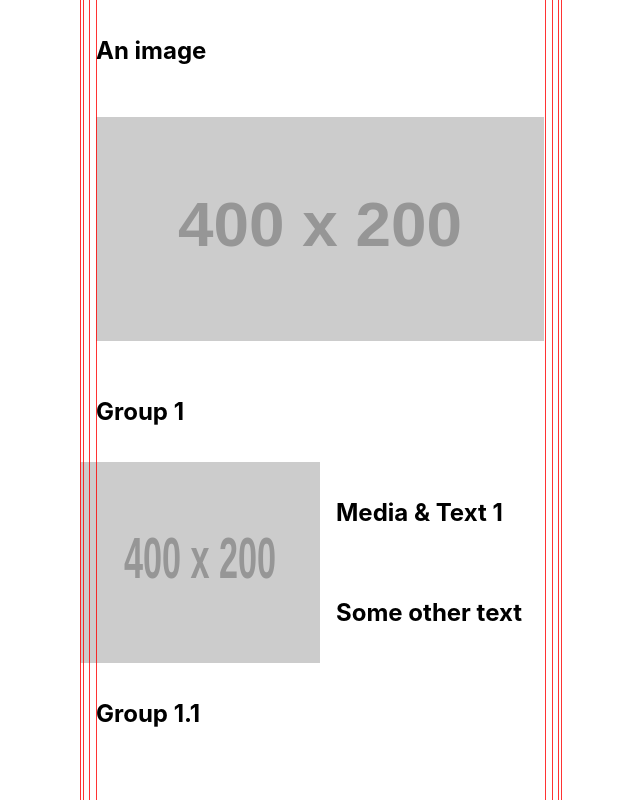
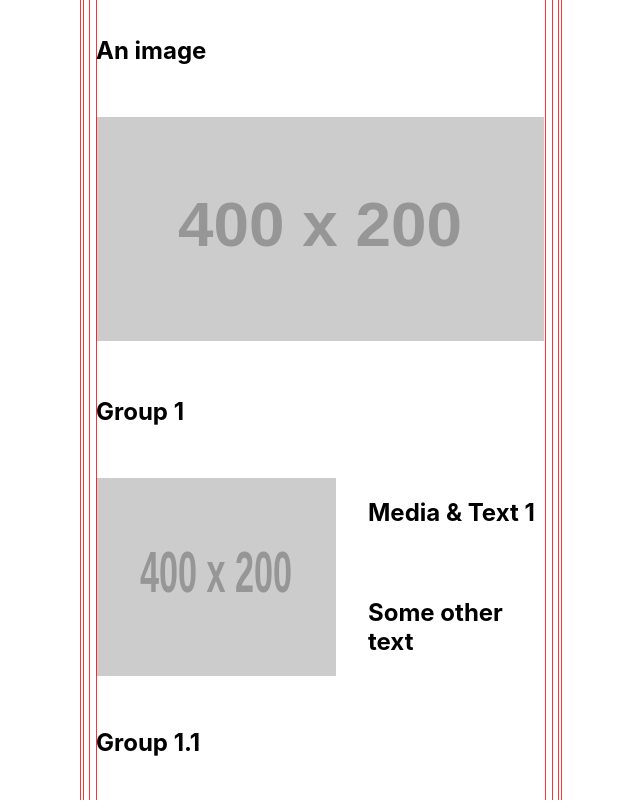
Before and after one commit to koke/innerblocks-styling, a React (Create React App) app: page / in a window 1280 px wide. Shown: the top 802 px of the page, without its empty margins (320-960 px from the left). Built offline with nearby package versions, Linux system fonts and the light colour scheme.

Commit message:
Improvements to media-text

```diff
--- a/src/App.css
+++ b/src/App.css
@@ -58,6 +58,14 @@
   width: 50%;
 }
 
+.media-container {
+  margin: 16px;
+}
+
+.media-container.selected {
+  margin: 12px;
+}
+
 .rulers {
   width: 480px;
   height: 100%;
--- a/src/App.js
+++ b/src/App.js
@@ -5,20 +5,31 @@ import './App.css';
 
 const Block = ( props ) => {
   const {
+    block,
+  } = props;
+
+  const {
+    constructor: BlockEdit,
     clientId,
-    className,
-    children,
-  } = props;
+    ...blockProps
+  } = block;
 
   const { store: selectedId, dispatch } = React.useContext(Context)
   const parents = getBlockParents( clientId );
-  const block = getBlock( clientId );
 
   const hasChildren = !! block.children;
   const hasParent = !! parents[0];
   const isSelected = selectedId && selectedId === clientId;
   const isParentSelected = selectedId && selectedId === parents[0];
   const isAncestorSelected = selectedId && parents.includes( selectedId );
+
+  const selectors = {
+    hasChildren,
+    hasParent,
+    isSelected,
+    isParentSelected,
+    isAncestorSelected
+  };
 
   const selectionClass = isSelected
     ? hasChildren ? 'selectedParent' : 'selectedLeaf'
@@ -31,7 +42,8 @@ const Block = ( props ) => {
       : hasChildren ? 'neutral' : 'full';
 
   const classes = classnames(
-    className,
+    'block',
+    BlockEdit.name,
     selectionClass,
   );
 
@@ -45,14 +57,15 @@ const Block = ( props ) => {
       className={ classes }
       onClick={ onClick }
     >
-      { children }
+      <BlockEdit { ...blockProps } { ...selectors } />
     </div>
   );
 }
 
-const Image = ( ) => {
+const Image = ( props ) => {
+  const { className } = props;
   return (
-    <img src="https://placehold.it/400x200" alt="Placeholder" />
+    <img src="https://placehold.it/400x200" alt="Placeholder" className={ className } />
   );
 }
 
@@ -74,11 +87,13 @@ const Group = ( { children } ) => {
   );
 }
 
-const MediaText = ( { attributes, children } ) => {
+const MediaText = ( { attributes, children, isSelected, isAncestorSelected, isParentSelected } ) => {
   const { stack } = attributes;
+
+  const containerClass = isSelected ? 'selected' : 'neutral';
   return (
     <div className={ [ 'media-text', stack && 'stack' ].join( ' ' ) }>
-      <Image />
+      <Image className={ classnames( 'media-container', containerClass ) } />
       <BlockList blocks={ children } />
     </div>
   );
@@ -89,20 +104,8 @@ const BlockList = ( { blocks } ) => {
     <div className='block-list'>
       {
         blocks.map( ( block, index ) => {
-          const {
-            constructor: BlockEdit,
-            clientId,
-            ...props
-          } = block;
-
           return (
-            <Block
-              key={ index }
-              className={ 'block ' + BlockEdit.name }
-              clientId={ clientId }
-            >
-              <BlockEdit { ...props } />
-            </Block>
+            <Block key={ index } block={ block } />
           );
         } )
       }
```
